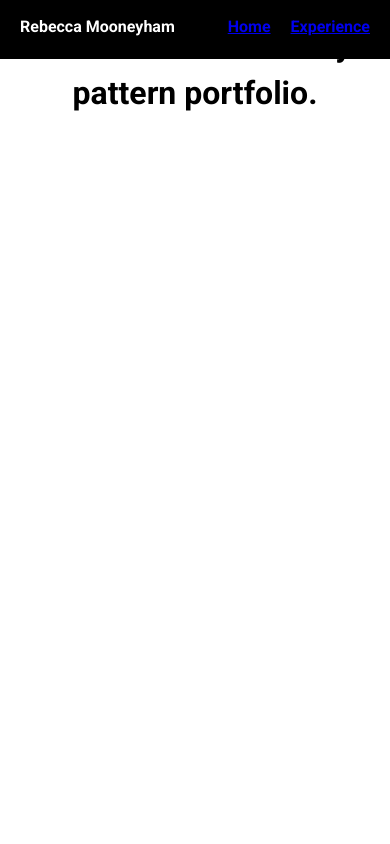
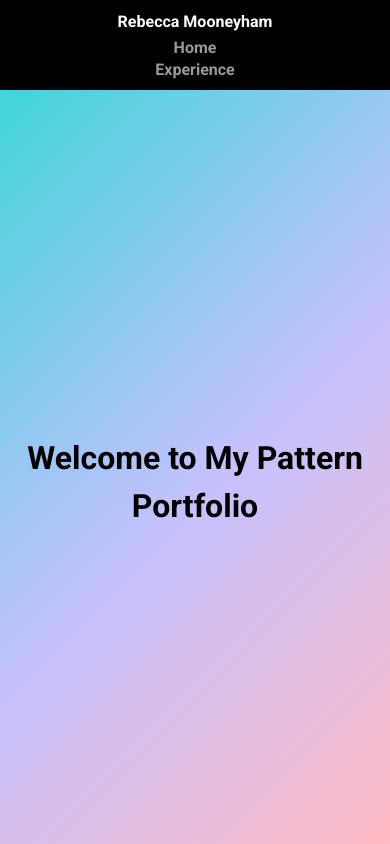
Before and after one commit to RebeccaMooneyham/pattern-portfolio, a plain HTML site: page index.html in a window 390 px wide. Shown: the top 844 px of the page. Drawn offline with Linux system fonts and the light colour scheme; a web font is replaced by a local one.

Commit message:
Worked on Nav and Header at all responsive sizes

```diff
--- a/css/styles.css
+++ b/css/styles.css
@@ -1,18 +1,71 @@
-/* Global Layout Set-up */
+/* -- Base Styles -- */
 * {
 	box-sizing: border-box;
 }
-
 body {
 	font-family: 'Roboto', sans-serif;
 }
 
-#welcome-section {
-	padding-top: 0;
+/* --  Nav Styles -- */
+#navbar {
+	width: 100%;
+	background: #000;
+	height: 90px;
+	padding: 10px;
+	position: fixed;
+	text-align: center;
+}
+.container {
+	margin: 0 auto;
+}
+.nav {
+	display: flex;
+	flex-direction: column;
+	font-weight: 700;
+	list-style-type: none;
+	margin: 0 auto;
+	padding: 0 5px;
+}
+.nav .name {
 	display: block;
-	height: 100vh;
+	color: #fff;
+	padding-bottom: 5px;
+}
+.nav li {
+	padding-top: 3px;
+}
+.nav a {
+	transition: all .5s;
+}
+.nav a:hover {
+	color: #c8c1fd;
 }
 
+a {
+	text-decoration: none;
+	color: #999;
+}
+a:hover {
+	color: #c8c1fd;
+}
+
+/* -- Welcome Section -- */
+#welcome-section {
+	display: flex;
+	flex-direction: column;
+	justify-content: center;
+	align-items: center;
+	width: 100%;
+	height: 100vh;
+	background-image: linear-gradient(-225deg, #2cd8d5 0%, #c5c1ff 56%, #ffbac3 100%);
+}
+
+h1 {
+	margin: auto;
+	font-size: 2rem;
+}
+
+/* -- Projects Section -- */
 #projects {
 	display: flex;
 	flex-direction: row;
@@ -28,48 +81,6 @@ a img {
 	padding: 20px;
 }
 
-/* a {
-	text-decoration: none;
-	color: #999;
-}
-a:hover {
-	color: #f1b60b;
-} */
-
-/* Section Styles */
-
-.main-nav {
-	width: 100%;
-	background: black;
-	min-height: 30px;
-	padding: 10px;
-	position: fixed;
-	text-align: center;
-}
-.nav {
-	display: flex;
-	justify-content: space-around;
-	font-weight: 700;
-	list-style-type: none;
-	margin: 0 auto;
-	padding: 0;
-}
-
-.nav .name {
-	display: block;
-	margin-right: auto;
-	color: white;
-}
-.nav li {
-	padding: 5px 10px 10px 10px;
-}
-.nav a {
-	transition: all .5s;
-}
-.nav a:hover {
-	color: #f1b60b;
-}
-
 header {
 	text-align: center;
 	background: url('images/background-1.jpg') no-repeat top center;
@@ -80,8 +91,38 @@ header {
 header {
 	line-height: 1.5;
 }
+h1 {
+	margin-top: 60px;
+}
 
-@media only screen and (min-width: 768px) {
+/* -- Media Queries -- */
+@media only screen and (min-width: 641px) {
+	.container {
+		width: 80%;
+	}
+	#navbar {
+		height: 60px;
+	}
+	.nav {
+		flex-direction: row;
+		justify-content: space-around;
+		margin: 0 auto;
+		padding: 5px;
+		font-size: 1.25em;
+		letter-spacing: 0.1em;
+	}
+
+	nav .name {
+		margin-right: auto;
+	}
+	.nav li {
+		padding: 5px 10px 10px 10px;
+	}
+
+	h1 {
+		font-size: 3.5rem;
+	}
+
 	img {
 		width: 40%;
 	}
--- a/index.html
+++ b/index.html
@@ -9,19 +9,22 @@
   <link href="https://fonts.googleapis.com/css?family=Muli%7CRoboto:400,300,500,700,900" rel="stylesheet">
 </head>
 <body>
-  <header id="welcome-section">
-    <nav class="main-nav" id="navbar">
-      <ul class="nav" id="home">
+  <nav id="navbar">
+    <div class="container">
+      <ul id="home" class="nav">
         <li class="name">Rebecca Mooneyham</li>
         <li><a href="#home">Home</a></li>
         <li><a href="#github">Experience</a></li>
       </ul>
+    </div>
   </nav>
+
+  <header id="welcome-section">
     <div class="welcome">
-      <h1>Hello! Welcome to my pattern portfolio.</h1>
-
+      <h1>Welcome to My Pattern Portfolio</h1>
     </div>
   </header>
+
   <main id="projects">
     <p>In addition to being a front end web developer, I also design patterns in my free time. Click on any of the patterns below to be taken to my Redbubble store where you can see that pattern on a product.</p>
     <a href="https://www.redbubble.com/i/shower-curtain/Colorful-Pastel-Geometric-Pattern-by-MoonGraphic/54176799.YH6LW" target="_blank">
```
Lines whose indentation alone changed are shown as unchanged.
